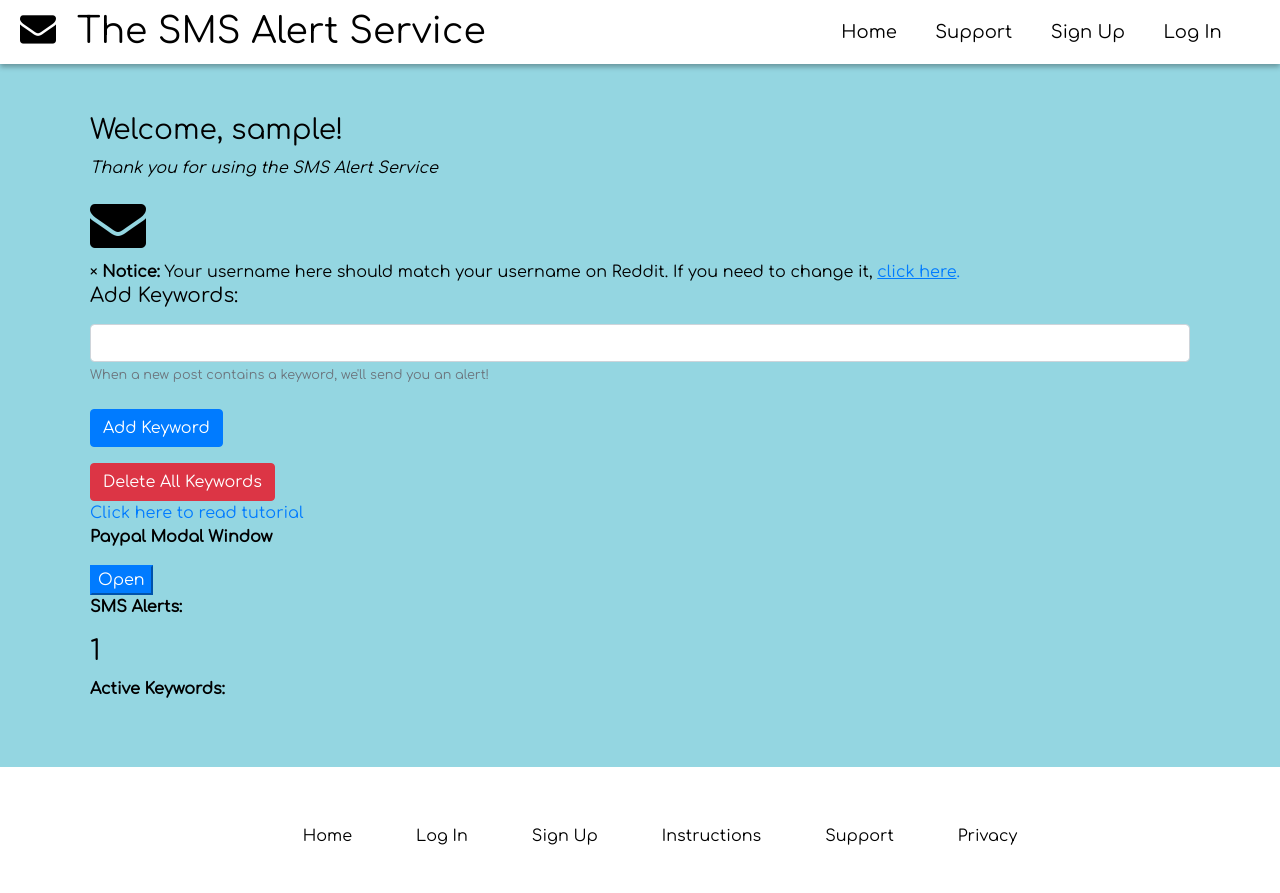
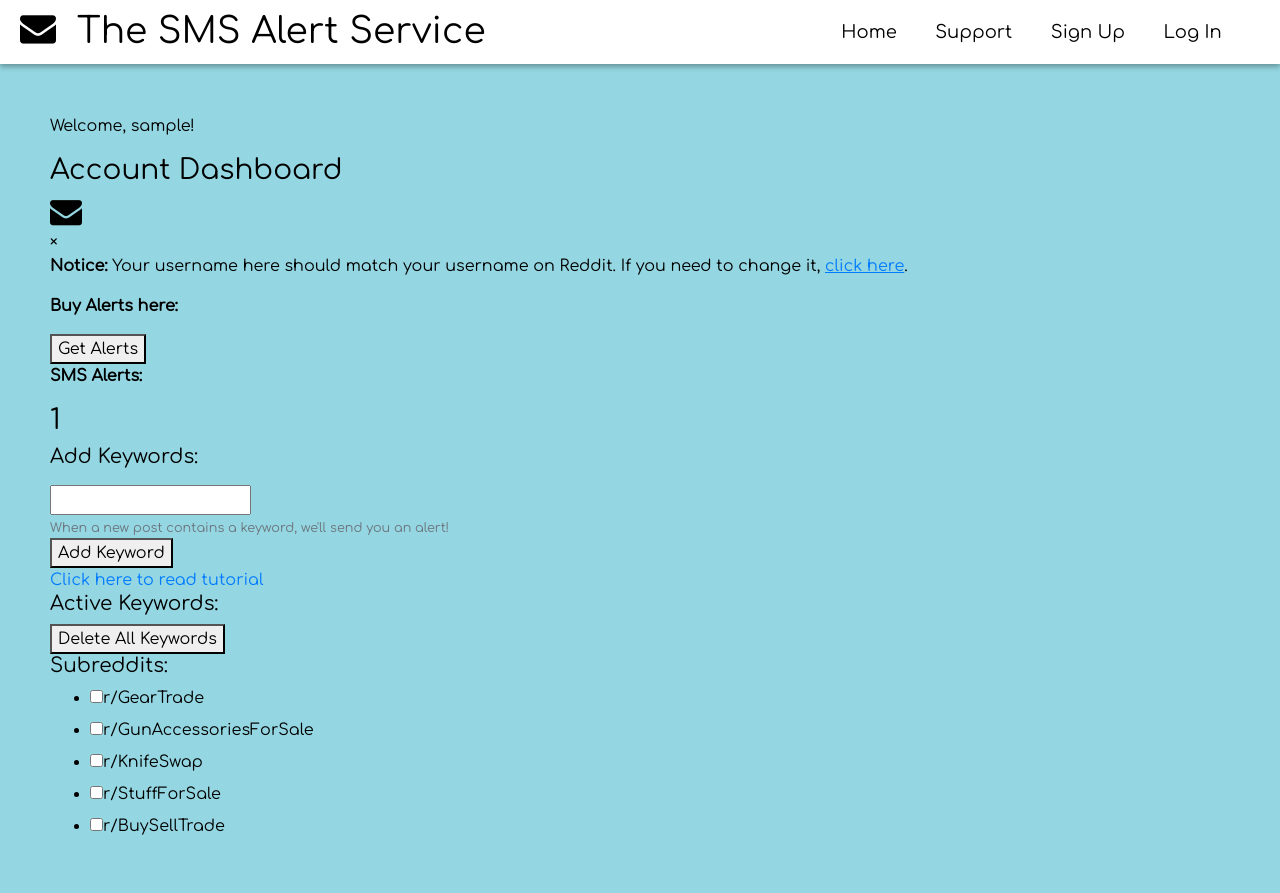
Before and after one commit to nicholas-konar/SMSAlertService, a Python web app: template SMSAlertService/SMSAlertService/templates/account.html in a window 1280 px wide. Shown: the top 893 px of the page. Run offline with Jinja, Linux system fonts and the light colour scheme; the template is opened without the code that fills it: most values are stand-ins (such as "Sample title", 1, 10 or a date in 2020); some libraries are stand-ins or nearby versions.

Commit message:
initial account style, build r/subs box

```diff
--- a/SMSAlertService/SMSAlertService/static/js/account.js
+++ b/SMSAlertService/SMSAlertService/static/js/account.js
@@ -22,9 +22,9 @@
         var icon = document.createElement("i");
         icon.classList.add("fa", "fa-trash");
 
-        var deleteKeywordButton = document.createElement("deleteKeywordButton");
+        var deleteKeywordButton = document.createElement("button");
+        deleteKeywordButton.classList.add("delete-keyword-btn", "red");
         deleteKeywordButton.setAttribute("id", `${keyword}`)
-        deleteKeywordButton.classList.add("btn", "btn-danger");
         deleteKeywordButton.appendChild(icon);
 
         var deleteKeywordButtonCell = document.createElement("td");
@@ -70,7 +70,7 @@
     }
 
     // Delete Keyword
-    var deleteKeywordButtons = table.querySelectorAll("deleteKeywordButton");
+    var deleteKeywordButtons = table.querySelectorAll(".delete-keyword-btn");
     for (var i = 0; i < deleteKeywordButtons.length; i++) {
         deleteKeywordButtons[i].addEventListener("click", function() {
             var keywordToDelete = this.id;
--- a/SMSAlertService/SMSAlertService/static/style/common.css
+++ b/SMSAlertService/SMSAlertService/static/style/common.css
@@ -226,7 +226,7 @@
 .container {
     flex: 1;
     width: 100vw;
-    max-width: 1200px;
+    max-width: 1300px;
     min-height: 80vh;
     padding: 50px;
 }
@@ -259,6 +259,7 @@
     justify-content: space-between;
     list-style: none;
     clear: both;
+    padding: 0;
 }
 
 .footer ul li {
--- a/SMSAlertService/SMSAlertService/templates/account.html
+++ b/SMSAlertService/SMSAlertService/templates/account.html
@@ -2,67 +2,98 @@
 {% extends "base.html" %}
 {% block content %}
 <html>
+
 <head>
     <meta content="width=device-width, initial-scale=1" name="viewport">
     <script src="../static/js/account.js"></script>
-    <script src="https://www.paypal.com/sdk/js?client-id={{ client_id }}&currency=USD&components=buttons&enable-funding=venmo&disable-funding=paylater"></script>
+    <script
+        src="https://www.paypal.com/sdk/js?client-id={{ client_id }}&currency=USD&components=buttons&enable-funding=venmo&disable-funding=paylater"></script>
     <script src="../static/js/paypalModal.js"></script>
     <script src="../static/js/paypalButtons.js"></script>
     <script src="https://code.jquery.com/jquery-3.6.0.min.js"></script>
     <link href="https://cdnjs.cloudflare.com/ajax/libs/font-awesome/4.7.0/css/font-awesome.min.css" rel="stylesheet">
 </head>
 <div class="container">
-    <div class="box-area billboard">
-        <h3>Welcome, {{ username }}!</h3>
-        <p><i>Thank you for using the SMS Alert Service</i></p>
-        <h3><i class="fa fa-envelope fa-2x"></i></h3></div>
-    <div class="info">
+    <div class="content-block">
+        <p>Welcome, {{ username }}!</p>
+        <h3>Account Dashboard</h3>
+        <i class="fa fa-envelope fa-2x"></i>
+    </div>
+    <div class="blue notice">
         <span class="closebtn" onclick="this.parentElement.style.display='none';">&times;</span>
-        <strong>Notice: </strong>Your username here should match your username on Reddit. If you need to change it,
-        <a class="info-link" href="/account/update"><u>click here</u>.</a>
+        <p><strong>Notice: </strong>Your username here should match your username on Reddit. If you need to change it,
+            <a class="info-link" href="/account/update"><u>click here</u></a>.
+        </p>
     </div>
-    <div class="main">
-        <div class="box-area">
-            <form id="addKeywordForm">
-                <div class="form-group">
-                    <h5><label for="newKeyword" style="margin-top: 0%">Add Keywords:</label></h5>
-                    <input class="form-control input" id="newKeyword" name="newKeyword"
-                           placeholder="" required="required" type="text">
-                    <small class="form-text text-muted">When a new post contains a keyword, we'll
-                        send you an alert!</small><br/>
-                    <button class="btn btn-primary mini-container" type="button" id="addKeywordButton">Add Keyword</button>
-                </div>
-            </form>
-            <button class="btn btn-danger mini-container" id="deleteAllKeywordsButton">Delete All Keywords</button>
-            <br/>
-            <a class="link" href="/instructions">Click here to read tutorial</a>
+    <div class="info-center">
+        <div class="content-block info-item">
+            <p><strong>Buy Alerts here:</strong></p>
+            <button class="green" id="openPaypalModalButton"><span>Get Alerts</span></button>
         </div>
-        <div class="box-area">
-            <p><strong>Paypal Modal Window</strong></p>
-            <button class="button btn-primary" id="openPaypalModalButton">Open</button>
-        </div>
-        <div class="box-area">
+        <div class="content-block info-item">
             <p><strong>SMS Alerts:</strong></p>
             <h3>{{ message_count }}</h3>
         </div>
-        <div class="box-area">
-            <p><strong>Active Keywords:</strong></p>
-            <div id="keywords" data-keywords="{{ keywords }}">
-                <!-- Dynamic JS Table -->
+    </div>
+    <div class="content-block dashboard-item">
+        <form class="full-size-form" id="addKeywordForm">
+            <h5><label for="newKeyword">Add Keywords:</label></h5>
+            <input id="newKeyword" name="newKeyword" placeholder="" required="required" type="text">
+            <small class="form-text text-muted">When a new post contains a keyword, we'll
+                send you an alert!</small>
+            <button class="blue" type="button" id="addKeywordButton"><span>Add Keyword</span></button>
+        </form>
+        <a class="link" href="/instructions">Click here to read tutorial</a>
+    </div>
+    <div class="account-dashboard">
+        <div class="content-block dashboard-item">
+            <div class="content-container">
+                <h5>Active Keywords:</h5>
+                <div id="keywords" data-keywords="{{ keywords }}">
+                    <!-- Dynamic JS Table -->
+                </div>
+                <button class="red" id="deleteAllKeywordsButton"><span>Delete All Keywords</span></button>
             </div>
         </div>
-        <div class="box-area" style="display: none;">
-            <form action="/promo-code" method="POST">
-                <div class="form-group">
-                    <label for="promo-code"><strong>Promo Code:</strong></label>
-                    <input aria-describedby="keywordHelp" class="form-control input" id="promo-code"
-                           name="promo-code"
-                           placeholder="" required="required" type="text">
-                    <button class="button btn btn-primary mini-container" type="submit">Redeem</button>
-                </div>
-            </form>
+        <div class="content-block dashboard-item">
+            <div class="content-container">
+                <h5>Subreddits:</h5>
+                <ul class="subreddits">
+                    <li>
+                        <label class="switch">
+                            <input type="checkbox">
+                            <span class="slider round"></span>
+                        </label>r/GearTrade
+                    </li>
+                    <li>
+                        <label class="switch">
+                            <input type="checkbox">
+                            <span class="slider round"></span>
+                        </label>r/GunAccessoriesForSale
+                    </li>
+                    <li>
+                        <label class="switch">
+                            <input type="checkbox">
+                            <span class="slider round"></span>
+                        </label>r/KnifeSwap
+                    </li>
+                    <li>
+                        <label class="switch">
+                            <input type="checkbox">
+                            <span class="slider round"></span>
+                        </label>r/StuffForSale
+                    </li>
+                    <li>
+                        <label class="switch">
+                            <input type="checkbox">
+                            <span class="slider round"></span>
+                        </label>r/BuySellTrade
+                    </li>
+                </ul>
+            </div>
         </div>
     </div>
 </div>
+
 </html>
 {% endblock %}
```
Also changed, not shown: SMSAlertService/SMSAlertService/static/style/style.css (+154 -19 lines).
